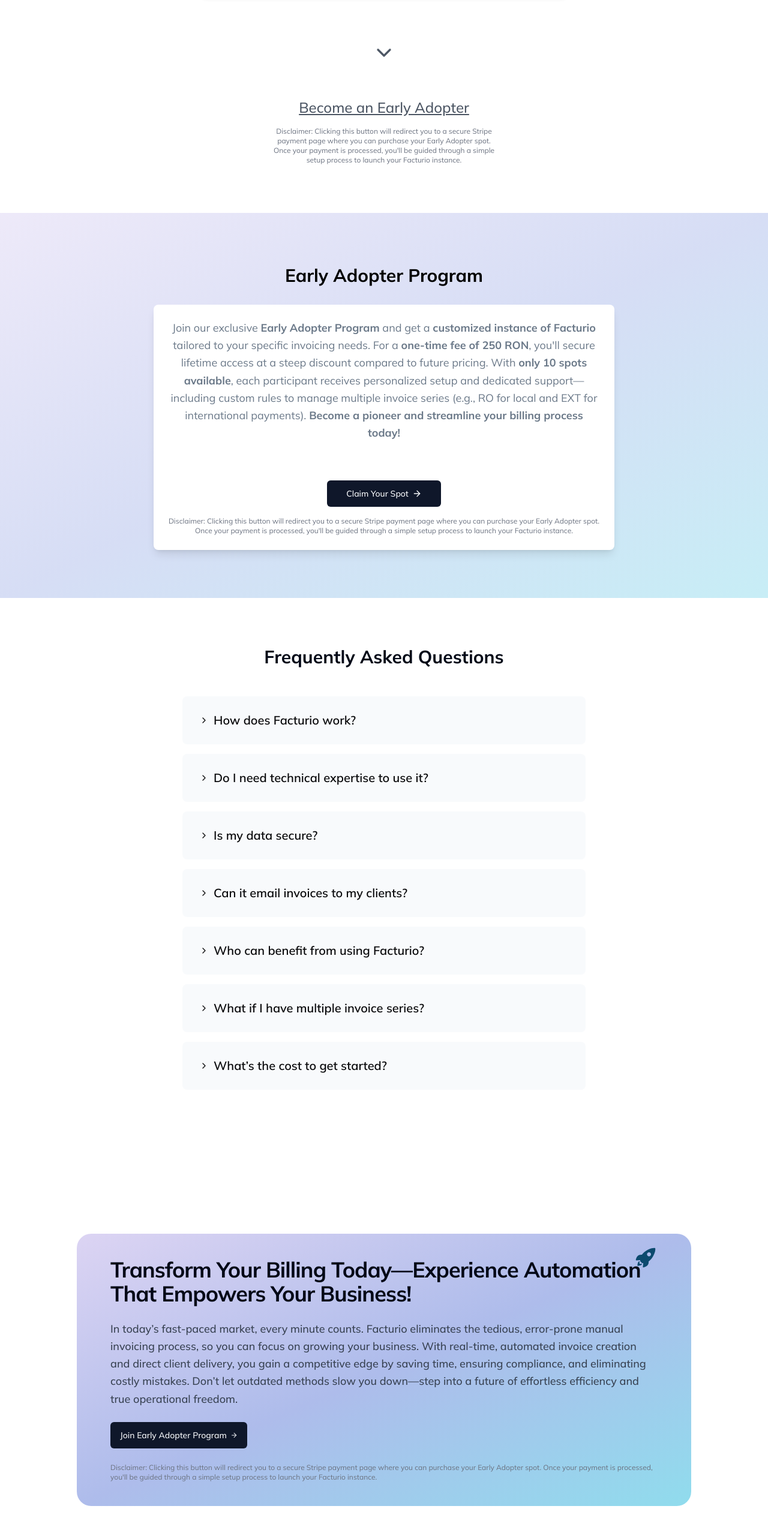
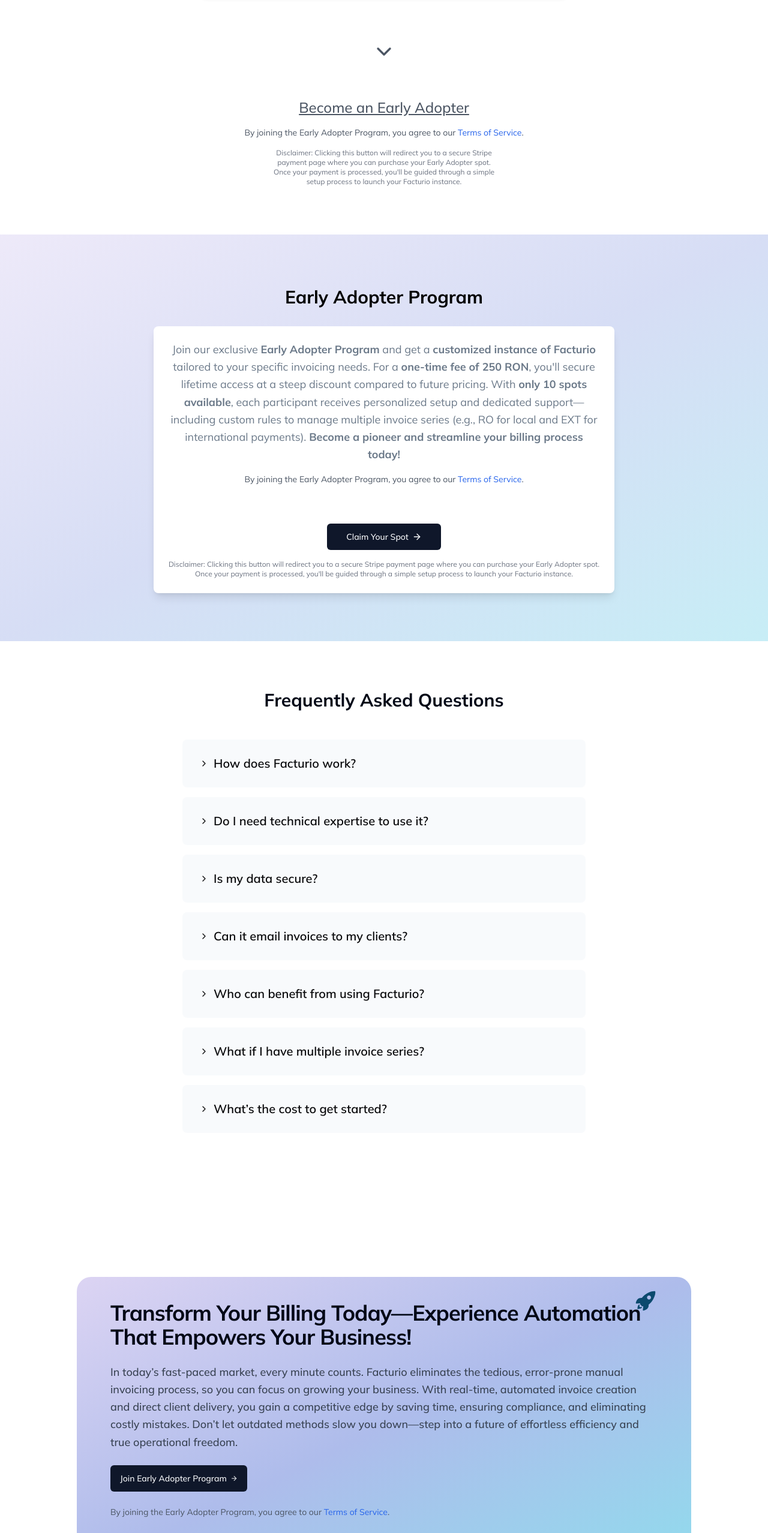
Before and after one commit to sunlesshalo/facturio-demo-frontend, a Next.js app: page / in a window 1280 px wide. Shown: the part 2818-5374 px from the top of the page at 60% size. Built offline with nearby package versions, Linux system fonts and the light colour scheme.

Commit message:
added links to TOS after every Join CTA button

```diff
--- a/src/components/landingPageComponents/DemoSection.js
+++ b/src/components/landingPageComponents/DemoSection.js
@@ -5,6 +5,7 @@ import EarlyAdopterModal from "./EarlyAdopterModal";
 import { ArrowRight, Check, Star } from 'lucide-react';
 import { cn } from '@/lib/utils';
 import { buttonVariants } from '../ui/button';
+import Link from 'next/link';
 
 function DemoSection() {
   const [smartbillUsername, setSmartbillUsername] = useState('');
@@ -269,6 +270,13 @@ function DemoSection() {
           Become an Early Adopter
         </button>
       </div>
+      {/* Terms of Service Link */}
+      <p className="mt-4 text-sm text-gray-600 text-center">
+          By joining the Early Adopter Program, you agree to our{' '}
+          <Link href="/terms-of-service" target="_blank" className="text-blue-600 hover:underline">
+              Terms of Service
+          </Link>.
+      </p>
       <div className="max-w-sm mx-auto">
         <p className="text-xs text-gray-500 mt-4 text-center">
           Disclaimer: Clicking this button will redirect you to a secure Stripe payment page where you can purchase your Early Adopter spot. Once your payment is processed, you'll be guided through a simple setup process to launch your Facturio instance.
--- a/src/components/landingPageComponents/FinalPush.js
+++ b/src/components/landingPageComponents/FinalPush.js
@@ -30,6 +30,13 @@ function FinalPush() {
                         <ArrowRight className="ml-1.5 transform h-4 w-4 transition-transform duration-300 group-hover:translate-x-1" />
                       </Link>
                     </div>
+                    {/* Terms of Service Link */}
+                    <p className="mt-4 text-sm text-gray-600">
+                        By joining the Early Adopter Program, you agree to our{' '}
+                        <Link href="/terms-of-service" target="_blank" className="text-blue-600 hover:underline">
+                            Terms of Service
+                        </Link>.
+                    </p>
                     <p className="text-xs text-gray-500 mt-4 text-left">
                       Disclaimer: Clicking this button will redirect you to a secure Stripe payment page where you can purchase your Early Adopter spot. Once your payment is processed, you'll be guided through a simple setup process to launch your Facturio instance.
                     </p>
--- a/src/components/landingPageComponents/Footer.js
+++ b/src/components/landingPageComponents/Footer.js
@@ -20,7 +20,7 @@ function Footer() {
         {/* Center Column - Business Info (Centered) */}
         <div className="flex flex-col text-center w-full md:w-1/3 md:items-center">
           <p className="text-gray-700 text-sm font-medium">
-            Facturio.app is a project by Pine Lines SRL, CUI: 40670956, Reg. Com. J12/662/2019
+            Facturio.app is brought to you by Pine Lines SRL, CUI: 40670956, Reg. Com. J12/662/2019
           </p>
           <small className="text-gray-700 mt-3"> {/* Increased margin from mt-1 to mt-3 */}
             &copy; {new Date().getFullYear()} PINE LINES - All rights reserved
--- a/src/components/landingPageComponents/PricingSection.js
+++ b/src/components/landingPageComponents/PricingSection.js
@@ -39,6 +39,13 @@ function EarlyAdopterSection() {
               series (e.g., RO for local and EXT for international payments).{' '}
               <span className="font-bold">Become a pioneer and streamline your billing process today!</span>
             </p>
+            {/* Terms of Service Link */}
+            <p className="mt-4 text-sm text-gray-600">
+                By joining the Early Adopter Program, you agree to our{' '}
+                <Link href="/terms-of-service" target="_blank" className="text-blue-600 hover:underline">
+                    Terms of Service
+                </Link>.
+            </p>
             <div className="flex justify-center mt-8">
               <div className="flex justify-center mt-8">
                 <button
```
